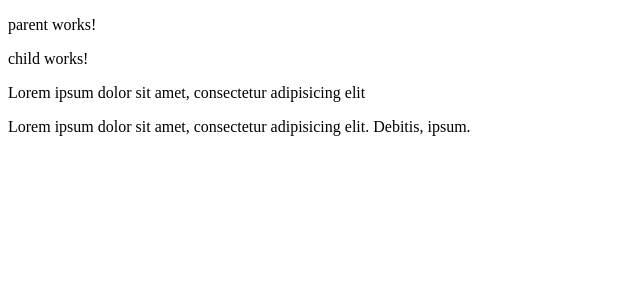
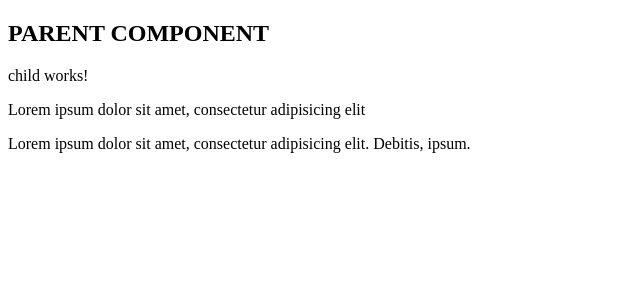
Before and after one commit to Angular-New/standalone-components, an Angular app: page / in a window 1280 px wide. Shown: the top 300 px of the page, without its empty margins (0-640 px from the left). Built offline with nearby package versions, Linux system fonts and the light colour scheme.

Commit message:
standalone pipe

```diff
--- a/src/app/app.component.html
+++ b/src/app/app.component.html
@@ -1 +1 @@
-<st-parent></st-parent>
+<st-parent />
--- a/src/app/app.component.ts
+++ b/src/app/app.component.ts
@@ -1,4 +1,4 @@
-import { Component } from '@angular/core';
+import { ChangeDetectionStrategy, Component } from '@angular/core';
 import { CommonModule } from '@angular/common';
 import { RouterOutlet } from '@angular/router';
 import { ParentComponent } from '@components/parent/parent.component';
@@ -9,6 +9,7 @@ import { ParentComponent } from '@components/parent/parent.component';
   imports: [CommonModule, RouterOutlet, ParentComponent],
   templateUrl: './app.component.html',
   styleUrl: './app.component.scss',
+  changeDetection: ChangeDetectionStrategy.OnPush,
 })
 export class AppComponent {
   //
--- a/src/app/components/child/child.component.ts
+++ b/src/app/components/child/child.component.ts
@@ -1,4 +1,4 @@
-import { Component } from '@angular/core';
+import { ChangeDetectionStrategy, Component } from '@angular/core';
 import { NgIf } from '@angular/common';
 
 @Component({
@@ -7,6 +7,7 @@ import { NgIf } from '@angular/common';
   imports: [NgIf],
   templateUrl: './child.component.html',
   styleUrl: './child.component.scss',
+  changeDetection: ChangeDetectionStrategy.OnPush,
 })
 export class ChildComponent {
   public readonly show: boolean = true;
--- a/src/app/components/parent/parent.component.html
+++ b/src/app/components/parent/parent.component.html
@@ -1,2 +1,2 @@
-<p>parent works!</p>
-<st-child></st-child>
+<h2>{{ title | capitalize }}</h2>
+<st-child />
--- a/src/app/components/parent/parent.component.ts
+++ b/src/app/components/parent/parent.component.ts
@@ -1,11 +1,15 @@
-import { Component } from '@angular/core';
+import { ChangeDetectionStrategy, Component } from '@angular/core';
 import { ChildComponent } from '@components/child/child.component';
+import { CapitalizePipe } from '@pipes/capitalize.pipe';
 
 @Component({
   selector: 'st-parent',
   standalone: true,
-  imports: [ChildComponent],
+  imports: [ChildComponent, CapitalizePipe],
   templateUrl: './parent.component.html',
   styleUrl: './parent.component.scss',
+  changeDetection: ChangeDetectionStrategy.OnPush,
 })
-export class ParentComponent {}
+export class ParentComponent {
+  public readonly title: string = 'parent component';
+}
--- /dev/null
+++ b/src/app/pipes/capitalize.pipe.ts
@@ -0,0 +1,11 @@
+import { Pipe, PipeTransform } from '@angular/core';
+
+@Pipe({
+  name: 'capitalize',
+  standalone: true, // <- делаем pipe автономным
+})
+export class CapitalizePipe implements PipeTransform {
+  transform(value: string): string {
+    return value.toLocaleUpperCase();
+  }
+}
--- /dev/null
+++ b/src/app/pipes/index.ts
@@ -0,0 +1 @@
+export * from './capitalize.pipe';
--- a/tsconfig.json
+++ b/tsconfig.json
@@ -25,6 +25,7 @@
     "baseUrl": "./",
     "paths": {
       "@components/*": ["src/app/components/*"],
+      "@pipes/*": ["src/app/pipes/*"],
     }
   },
   "angularCompilerOptions": {
```
